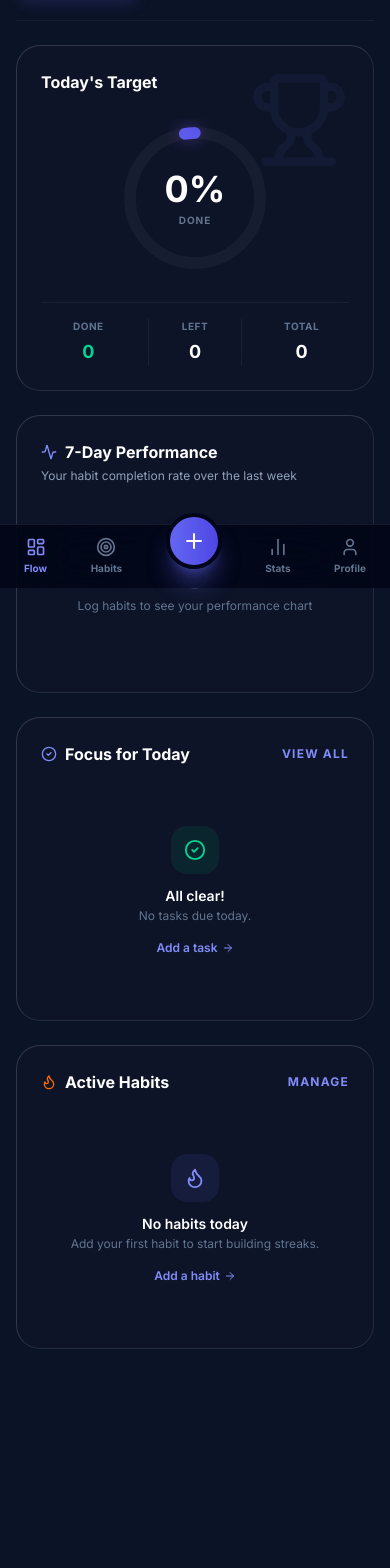
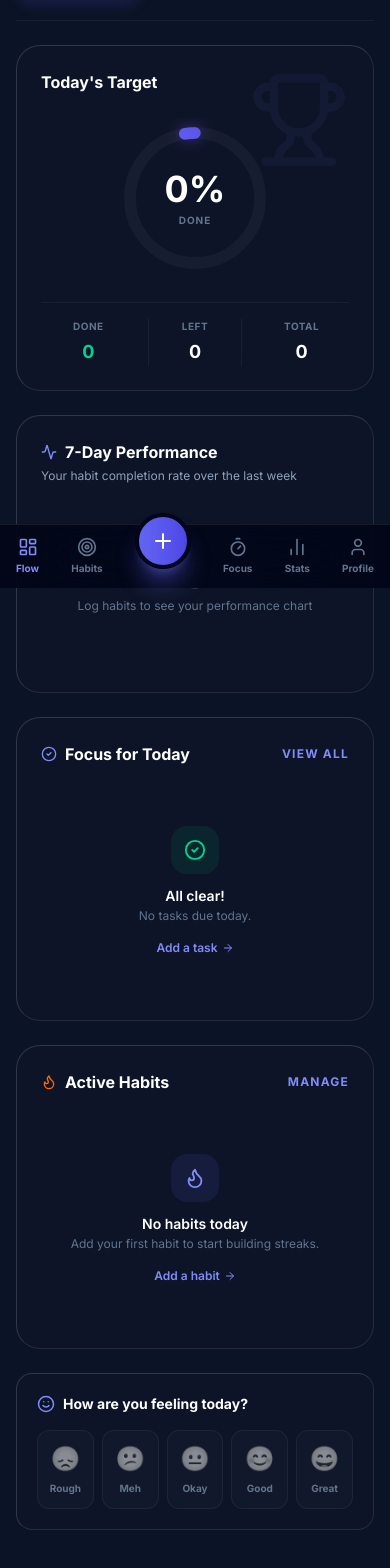
Before and after one commit to AdityaPatil2549/HABITFLOW, a React (Vite) app: page /dashboard in a window 390 px wide. Shown: the part 256-1824 px from the top of the page. Before the commit the page ends 1701 px from the top, so only its background shows below. Built offline with nearby package versions, Linux system fonts and the light colour scheme.

Commit message:
feat(phase2): Focus sidebar button, mood check-in on dashboard, reminder time picker in habit form

```diff
--- a/src/components/layout/Layout.tsx
+++ b/src/components/layout/Layout.tsx
@@ -5,11 +5,12 @@ import { useHabitStore } from '../../store/habitStore';
 import { useTaskStore } from '../../store/taskStore';
 import { useProfileStore } from '../../store/profileStore';
 import { useGamificationStore } from '../../store/gamificationStore';
+import { useFocusStore } from '../../store/focusStore';
 import { calculateStats } from '../../services/gamificationService';
 import { IconRenderer } from '../common/IconRenderer';
 import {
   Search, Bell, Settings, User, LayoutDashboard,
-  Target, CheckSquare, BarChart2, Plus, LogOut, HelpCircle, X, Zap, CheckCircle2
+  Target, CheckSquare, BarChart2, Plus, LogOut, HelpCircle, X, Zap, CheckCircle2, Timer
 } from 'lucide-react';
 
 // ── Notification panel ─────────────────────────────────────────
@@ -241,6 +242,7 @@ export function Layout() {
   const [showAccount, setShowAccount] = useState(false);
   const { profile } = useProfileStore();
   const { userXP, loadXP } = useGamificationStore();
+  const { isActive: focusActive, startFocus, stopFocus } = useFocusStore();
   const notifRef = useRef<HTMLDivElement>(null);
   const accountRef = useRef<HTMLDivElement>(null);
   const navigate = useNavigate();
@@ -319,6 +321,32 @@ export function Layout() {
           })}
         </nav>
 
+        {/* ── Focus Mode Button ── */}
+        <div className="px-5 mb-3">
+          <button
+            onClick={() => {
+              if (focusActive) { stopFocus(); }
+              else { startFocus({ id: 'quick', title: 'Quick Focus Session', type: 'habit' }); }
+            }}
+            className={`w-full py-3 rounded-xl font-bold text-sm flex items-center justify-center gap-2 transition-all active:scale-95 relative overflow-hidden ${
+              focusActive
+                ? 'bg-red-500/10 border border-red-500/30 text-red-400 hover:bg-red-500/20'
+                : 'border border-brand-500/30 text-brand-300 hover:bg-brand-500/10'
+            }`}
+            style={!focusActive ? { background: 'linear-gradient(135deg, rgba(99,102,241,0.08), rgba(139,92,246,0.08))' } : {}}
+          >
+            {!focusActive && (
+              <span className="absolute inset-0 rounded-xl" style={{
+                boxShadow: 'inset 0 0 20px rgba(99,102,241,0.08)',
+                background: 'radial-gradient(ellipse at 50% 0%, rgba(99,102,241,0.15) 0%, transparent 70%)'
+              }} />
+            )}
+            <Timer size={16} className={focusActive ? 'animate-pulse' : ''} />
+            <span className="relative">{focusActive ? '⏹ End Focus' : '⏱ Focus Mode'}</span>
+            {focusActive && <span className="w-2 h-2 rounded-full bg-red-400 animate-pulse" />}
+          </button>
+        </div>
+
         <div className="px-5 mb-6">
           <button onClick={() => setQuickAdd(true)}
             className="w-full py-3 rounded-xl bg-gradient-to-r from-brand-500 to-brand-600 text-white font-bold text-sm shadow-lg shadow-brand-500/20 active:scale-95 transition-transform flex items-center justify-center gap-2">
@@ -391,7 +419,7 @@ export function Layout() {
       </main>
 
       {/* ── Mobile Bottom Nav ── */}
-      <nav className="lg:hidden fixed bottom-0 left-0 w-full bg-slate-950/90 backdrop-blur-2xl border-t border-white/8 px-6 pb-safe h-16 flex items-center justify-between z-50">
+      <nav className="lg:hidden fixed bottom-0 left-0 w-full bg-slate-950/90 backdrop-blur-2xl border-t border-white/8 px-4 pb-safe h-16 flex items-center justify-between z-50">
         {[
           { to: '/dashboard', icon: LayoutDashboard, label: 'Flow' },
           { to: '/habits', icon: Target, label: 'Habits' },
@@ -408,6 +436,19 @@ export function Layout() {
           className="-mt-8 w-14 h-14 cursor-pointer bg-gradient-to-r from-brand-500 to-brand-600 rounded-full flex items-center justify-center shadow-xl shadow-brand-500/40 border-4 border-slate-950 active:scale-95 transition-transform">
           <Plus size={24} className="text-white" />
         </div>
+        {/* Focus button - mobile */}
+        <button
+          onClick={() => {
+            if (focusActive) stopFocus();
+            else startFocus({ id: 'quick', title: 'Quick Focus Session', type: 'habit' });
+          }}
+          className={`flex flex-col items-center gap-1 transition-colors ${
+            focusActive ? 'text-red-400' : 'text-slate-500 hover:text-brand-400'
+          }`}
+        >
+          <Timer size={20} className={focusActive ? 'animate-pulse' : ''} />
+          <span className="text-[10px] font-bold">{focusActive ? 'End' : 'Focus'}</span>
+        </button>
         {[
           { to: '/analytics', icon: BarChart2, label: 'Stats' },
           { to: '/profile', icon: User, label: 'Profile' },
--- a/src/pages/Dashboard.tsx
+++ b/src/pages/Dashboard.tsx
@@ -1,15 +1,17 @@
 import { useEffect, useState } from 'react';
 import { useHabitStore } from '../store/habitStore';
 import { useTaskStore } from '../store/taskStore';
+import { useMoodStore } from '../store/moodStore';
 import { format, subDays } from 'date-fns';
 import { motion } from 'framer-motion';
-import { Flame, CheckCircle2, Trophy, ArrowRight, Plus, Activity, TrendingUp, TrendingDown, Zap, Target } from 'lucide-react';
+import { Flame, CheckCircle2, Trophy, ArrowRight, Plus, Activity, TrendingUp, TrendingDown, Zap, Target, Smile } from 'lucide-react';
 import { useNavigate } from 'react-router-dom';
 import { IconRenderer } from '../components/common/IconRenderer';
 import { db } from '../db';
 import { habitService } from '../services/habitService';
 import { useGamificationStore } from '../store/gamificationStore';
 import { calculateStats } from '../services/gamificationService';
+import type { MoodScore } from '../types';
 
 const PROFILE_KEY = 'habitflow_profile';
 
@@ -36,15 +38,18 @@ export function Dashboard() {
   const { habits, loadHabits, logHabit, unlogHabit } = useHabitStore();
   const { tasks, loadTasks, completeTask } = useTaskStore();
   const { userXP, loadXP } = useGamificationStore();
+  const { todayMood, loadMoods, logMood } = useMoodStore();
   const [userName, setUserName] = useState('Alex');
   const [userAvatar, setUserAvatar] = useState<string | null>(null);
   const [weekChart, setWeekChart] = useState<{ day: string; pct: number; date: string }[]>([]);
   const [chartLoading, setChartLoading] = useState(true);
+  const [savingMood, setSavingMood] = useState(false);
 
   useEffect(() => {
     loadHabits();
     loadTasks();
     loadXP();
+    loadMoods();
     const sync = () => {
       try {
         const raw = localStorage.getItem(PROFILE_KEY);
@@ -432,6 +437,52 @@ export function Dashboard() {
           )}
         </motion.div>
       </div>
+
+      {/* ── Daily Mood Check-in ── */}
+      <motion.div variants={item} className="glass-card rounded-2xl p-5">
+        <div className="flex items-center justify-between mb-4">
+          <div className="flex items-center gap-2">
+            <Smile size={18} className="text-brand-400" />
+            <h2 className="text-sm font-bold text-white">How are you feeling today?</h2>
+          </div>
+          {todayMood && (
+            <span className="text-xs text-slate-500 font-medium">
+              Logged ✔
+            </span>
+          )}
+        </div>
+        <div className="flex items-center justify-between gap-2">
+          {([
+            { score: 1, emoji: '😞', label: 'Rough' },
+            { score: 2, emoji: '😕', label: 'Meh' },
+            { score: 3, emoji: '😐', label: 'Okay' },
+            { score: 4, emoji: '😊', label: 'Good' },
+            { score: 5, emoji: '😄', label: 'Great' },
+          ] as { score: MoodScore; emoji: string; label: string }[]).map(({ score, emoji, label }) => {
+            const isSelected = todayMood?.score === score;
+            return (
+              <button
+                key={score}
+                disabled={savingMood}
+                onClick={async () => {
+                  setSavingMood(true);
+                  await logMood(score);
+                  setSavingMood(false);
+                }}
+                className={`flex-1 flex flex-col items-center gap-1.5 py-3 rounded-xl border transition-all active:scale-95 ${
+                  isSelected
+                    ? 'border-brand-500/40 bg-brand-500/10 scale-105'
+                    : 'border-white/5 bg-white/[0.02] hover:border-brand-500/20 hover:bg-brand-500/5'
+                }`}
+              >
+                <span className={`text-2xl transition-all ${isSelected ? '' : 'grayscale opacity-60 hover:grayscale-0 hover:opacity-100'}`}>{emoji}</span>
+                <span className={`text-[10px] font-bold ${isSelected ? 'text-brand-400' : 'text-slate-500'}`}>{label}</span>
+              </button>
+            );
+          })}
+        </div>
+      </motion.div>
+
     </motion.div>
   );
 }
--- a/src/pages/HabitsPage.tsx
+++ b/src/pages/HabitsPage.tsx
@@ -1,6 +1,6 @@
 import { useEffect, useState, useRef } from 'react';
 import { motion, AnimatePresence } from 'framer-motion';
-import { Plus, Flame, Archive, Trash2, Edit2, CheckCircle2, ChevronRight, CalendarDays, Snowflake, GripVertical, Timer } from 'lucide-react';
+import { Plus, Flame, Archive, Trash2, Edit2, CheckCircle2, ChevronRight, CalendarDays, Snowflake, GripVertical, Timer, Bell } from 'lucide-react';
 import { DragDropContext, Droppable, Draggable, type DropResult } from '@hello-pangea/dnd';
 import { useHabitStore } from '../store/habitStore';
 import { useGamificationStore } from '../store/gamificationStore';
@@ -36,6 +36,7 @@ function HabitForm({ onClose, initialHabit }: { onClose: () => void; initialHabi
   const [freqDays, setFreqDays] = useState<number[]>(initialHabit?.frequencyDays ?? [1, 2, 3, 4, 5]);
   const [target, setTarget] = useState(initialHabit?.targetValue ?? 1);
   const [grace, setGrace] = useState(initialHabit?.graceDayEnabled ?? false);
+  const [reminderTime, setReminderTime] = useState(initialHabit?.reminderTime ?? '');
   const [error, setError] = useState<string | null>(null);
 
   const toggleDay = (d: number) => setFreqDays(ds => ds.includes(d) ? ds.filter(x => x !== d) : [...ds, d]);
@@ -43,7 +44,7 @@ function HabitForm({ onClose, initialHabit }: { onClose: () => void; initialHabi
   async function handleSubmit(e: React.FormEvent) {
     e.preventDefault();
     if (!name.trim()) return;
-    const parsed = habitSchema.safeParse({ name: name.trim(), icon, color, category, type, frequency: freq, frequencyDays: freq === 'weekly' ? freqDays : undefined, targetValue: target, startDate: initialHabit?.startDate ?? format(new Date(), 'yyyy-MM-dd'), graceDayEnabled: grace, archived: initialHabit?.archived ?? false });
+    const parsed = habitSchema.safeParse({ name: name.trim(), icon, color, category, type, frequency: freq, frequencyDays: freq === 'weekly' ? freqDays : undefined, targetValue: target, startDate: initialHabit?.startDate ?? format(new Date(), 'yyyy-MM-dd'), graceDayEnabled: grace, archived: initialHabit?.archived ?? false, reminderTime: reminderTime || undefined });
     if (!parsed.success) { setError(parsed.error.issues[0].message); return; }
     if (initialHabit) await updateHabit(initialHabit.id, parsed.data);
     else await addHabit(parsed.data);
@@ -163,6 +164,23 @@ function HabitForm({ onClose, initialHabit }: { onClose: () => void; initialHabi
         </div>
         <span className="text-sm text-slate-300">Enable grace day <span className="text-slate-500">(1 free miss/week)</span></span>
       </label>
+
+      {/* Reminder time */}
+      <div className="flex items-center gap-3 py-1 rounded-xl bg-white/3 border border-white/5 px-4">
+        <Bell size={16} className="text-brand-400 flex-shrink-0" />
+        <span className="text-sm text-slate-300 flex-1">Daily reminder</span>
+        <input
+          type="time"
+          value={reminderTime}
+          onChange={e => setReminderTime(e.target.value)}
+          className="bg-transparent text-sm text-white outline-none cursor-pointer [color-scheme:dark]"
+        />
+        {reminderTime && (
+          <button type="button" onClick={() => setReminderTime('')} className="text-slate-500 hover:text-white transition-colors text-xs">
+            ✕
+          </button>
+        )}
+      </div>
 
       <div className="flex gap-3 pt-1">
         <button type="button" onClick={onClose} className="flex-1 py-3 rounded-xl bg-white/5 border border-white/10 text-slate-300 font-semibold text-sm hover:bg-white/10 transition-colors">
```
